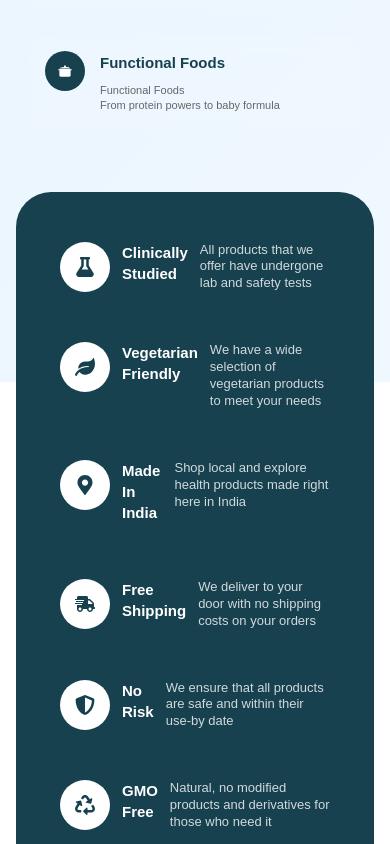
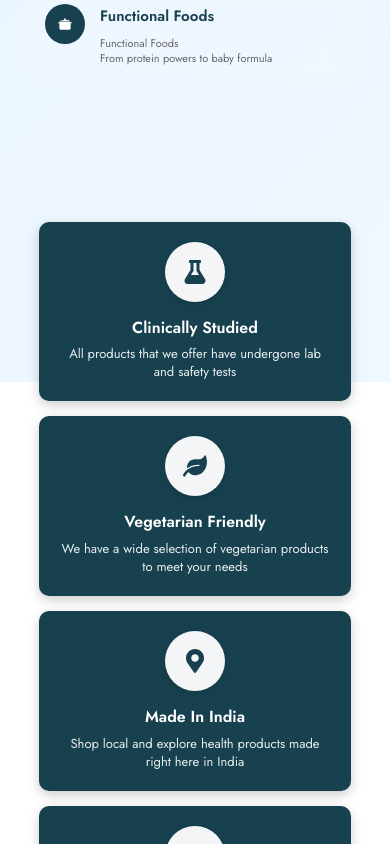
Before and after one commit to karthi0348/elbrit-landing-page, a Next.js app: page / in a window 390 px wide. Shown: the part 1156-2000 px from the top of the page. Built offline with nearby package versions, Linux system fonts and the light colour scheme.

Commit message:
responsive-updates

```diff
--- a/app/globals.css
+++ b/app/globals.css
@@ -1,14 +1,19 @@
+@import url('https://fonts.googleapis.com/css2?family=Jost:ital,wght@0,100..900;1,100..900&display=swap');
+
 * {
   margin: 0;
   padding: 0;
   box-sizing: border-box;
 }
 
+
+
 body {
-  font-family: 'Arial', sans-serif;
+  font-family: "Jost", sans-serif;
   line-height: 1.6;
   background: white;
   overflow-x: hidden;
+  margin: 0 auto;
 }
 
 .container {
--- a/app/styles/Features.module.css
+++ b/app/styles/Features.module.css
@@ -82,6 +82,10 @@
   margin: 0;
 }
 
+.featureContent {
+  display: block;
+}
+
 /* Responsive Design - Maintaining Desktop Layout */
 @media (max-width: 1200px) {
   .featuresSection {
@@ -137,52 +141,76 @@
     max-width: 95%;
     padding: 40px 20px;
     height: auto;
-    min-height: 400px;
+    min-height: 500px;
     margin: -200px auto 35px auto;
     border-radius: 38px;
   }
 
   .featuresGrid {
-    grid-template-columns: 1fr;
-    gap: 25px;
-    max-width: 320px;
-    text-align: left;
+    display: flex;
+    flex-direction: column;
+    gap: 20px;
+    max-width: 100%;
   }
 
   .featureCard {
-    padding: 20px;
+    background: #17414F;
+    border-radius: 12px;
+    padding: 25px;
+    margin: 0;
+    text-align: center;
+    display: flex;
+    flex-direction: column;
+    align-items: center;
+    box-shadow: 0 4px 12px rgba(0, 0, 0, 0.2);
+    transition: all 0.3s ease;
     font-size: 16px;
-    margin: 0;
-    text-align: left;
-    display: flex;
-    align-items: flex-start;
-    gap: 15px;
+  }
+
+  .featureCard:hover {
+    transform: translateY(-2px);
+    box-shadow: 0 6px 20px rgba(0, 0, 0, 0.3);
   }
 
   .featureIcon {
-    width: 60px;
-    height: 60px;
-    margin: 0;
+    width: 70px;
+    height: 70px;
+    margin: 0 auto 20px auto;
     flex-shrink: 0;
+    background: rgba(255, 255, 255, 0.95);
+    border: none;
+    box-shadow: 0 2px 8px rgba(0, 0, 0, 0.15);
   }
 
   .featureIcon svg {
-    width: 24px;
-    height: 24px;
+    width: 28px;
+    height: 28px;
+  }
+
+  .featureCard:hover .featureIcon {
+    transform: translateY(-3px);
+    background: white;
   }
 
   .featureContent {
     flex: 1;
+    display: flex;
+    flex-direction: column;
+    text-align: center;
   }
 
   .featureCard h3 {
-    font-size: 16px;
+    font-size: 18px;
     margin: 0 0 8px 0;
+    font-weight: 600;
+    color: white;
   }
 
   .featureCard p {
     font-size: 14px;
-    line-height: 1.4;
+    line-height: 1.5;
+    color: rgba(255, 255, 255, 0.9);
+    margin: 0;
   }
 
   .container {
@@ -192,41 +220,42 @@
 
 @media (max-width: 480px) {
   .featuresSection {
-    max-width: 92%;
-    padding: 35px 15px;
+    padding: 30px 15px;
     margin: -190px auto 30px auto;
     border-radius: 35px;
+    min-height: 450px;
+    background: transparent;
   }
 
   .featuresGrid {
-    max-width: 300px;
-    gap: 20px;
+    gap: 15px;
   }
 
   .featureCard {
-    padding: 15px;
-    font-size: 15px;
-    gap: 12px;
+    padding: 20px;
+    border-radius: 10px;
+    background: #17414F;
   }
 
   .featureIcon {
-    width: 50px;
-    height: 50px;
+    width: 60px;
+    height: 60px;
+    margin: 0 auto 15px auto;
   }
 
   .featureIcon svg {
-    width: 20px;
-    height: 20px;
+    width: 24px;
+    height: 24px;
   }
 
   .featureCard h3 {
-    font-size: 15px;
+    font-size: 16px;
     margin: 0 0 6px 0;
   }
 
   .featureCard p {
     font-size: 13px;
-    line-height: 1.3;
+    line-height: 1.4;
   }
 
   .container {
@@ -237,40 +266,40 @@
 @media (max-width: 360px) {
   .featuresSection {
     max-width: 90%;
-    padding: 30px 12px;
+    padding: 25px 12px;
     margin: -180px auto 25px auto;
     border-radius: 32px;
+    min-height: 500px;
   }
 
   .featuresGrid {
-    max-width: 280px;
     gap: 18px;
   }
 
   .featureCard {
-    padding: 12px;
-    font-size: 14px;
-    gap: 10px;
+    padding: 22px 18px;
+    border-radius: 12px;
   }
 
   .featureIcon {
-    width: 45px;
-    height: 45px;
+    width: 60px;
+    height: 60px;
+    margin: 0 auto 15px auto;
   }
 
   .featureIcon svg {
-    width: 18px;
-    height: 18px;
+    width: 24px;
+    height: 24px;
   }
 
   .featureCard h3 {
-    font-size: 14px;
-    margin: 0 0 5px 0;
+    font-size: 16px;
+    margin: 0 0 8px 0;
   }
 
   .featureCard p {
-    font-size: 12px;
-    line-height: 1.25;
+    font-size: 13px;
+    line-height: 1.4;
   }
 
   .container {
--- a/app/styles/Footer.module.css
+++ b/app/styles/Footer.module.css
@@ -1,5 +1,5 @@
 .footer {
-  background: #17414F;
+  background: #17414f;
   color: white;
   padding: 3rem 0 1.5rem;
   margin-top: 2rem;
@@ -23,7 +23,7 @@
   display: flex;
   align-items: center;
   gap: 50px;
-  background: linear-gradient(135deg, #1a5f5f 0%, #2d8080 100%);
+  background: #215d72;
   padding: 20px;
   border-radius: 8px;
   box-shadow: 0 2px 6px rgba(0, 0, 0, 0.1);
@@ -109,7 +109,7 @@
 .brandName {
   font-size: 1.5rem;
   font-weight: bold;
-  color: #4CAF50;
+  color: #4caf50;
   letter-spacing: 1px;
 }
 
@@ -206,10 +206,15 @@
     font-size: 1.2rem;
   }
 
+  .logoSection {
+    display: block;
+    text-align: center;
+  }
+
   .logoContainer {
-    justify-content: center;
-    text-align: center;
-    flex-direction: column;
+    display: flex;
+    align-items: center;
+
   }
 
   .description {
--- a/app/styles/Hero.module.css
+++ b/app/styles/Hero.module.css
@@ -20,7 +20,7 @@
 .mainTitle {
   font-size: 8rem;
   font-weight: 600;
-  color: #17275B;
+  color: #003569;
   margin: 0 0 40px 0;
   line-height: 1.2;
   text-align: center;
@@ -50,7 +50,7 @@
 }
 
 .title {
-  font-size: 24px;
+  font-size: 34px;
   font-weight: 600;
   color: #17414F;
   margin: 0;
```
